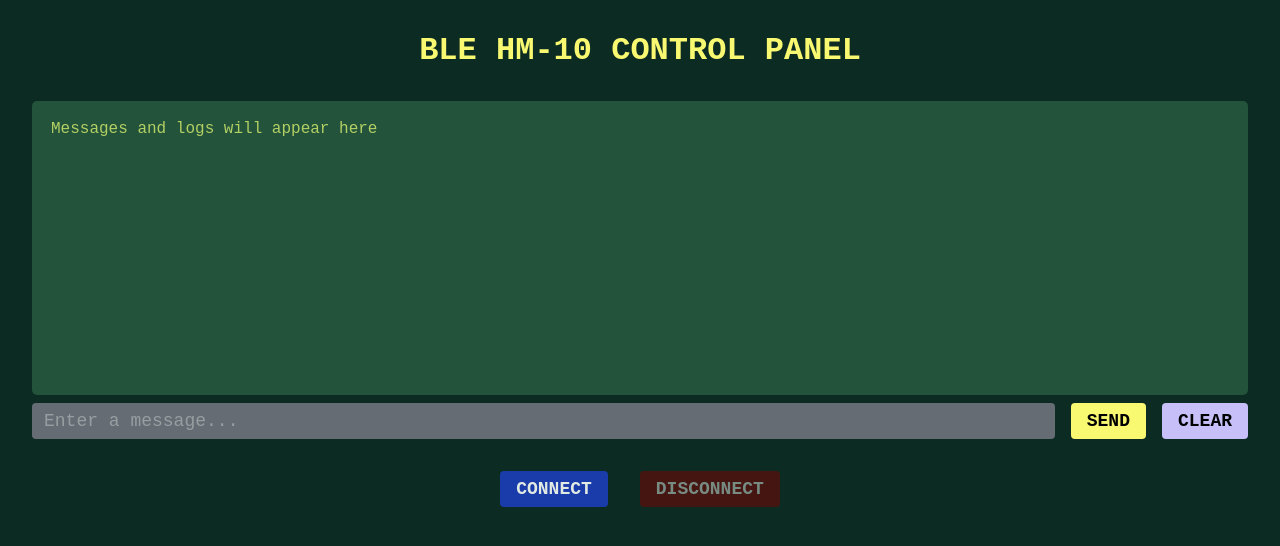
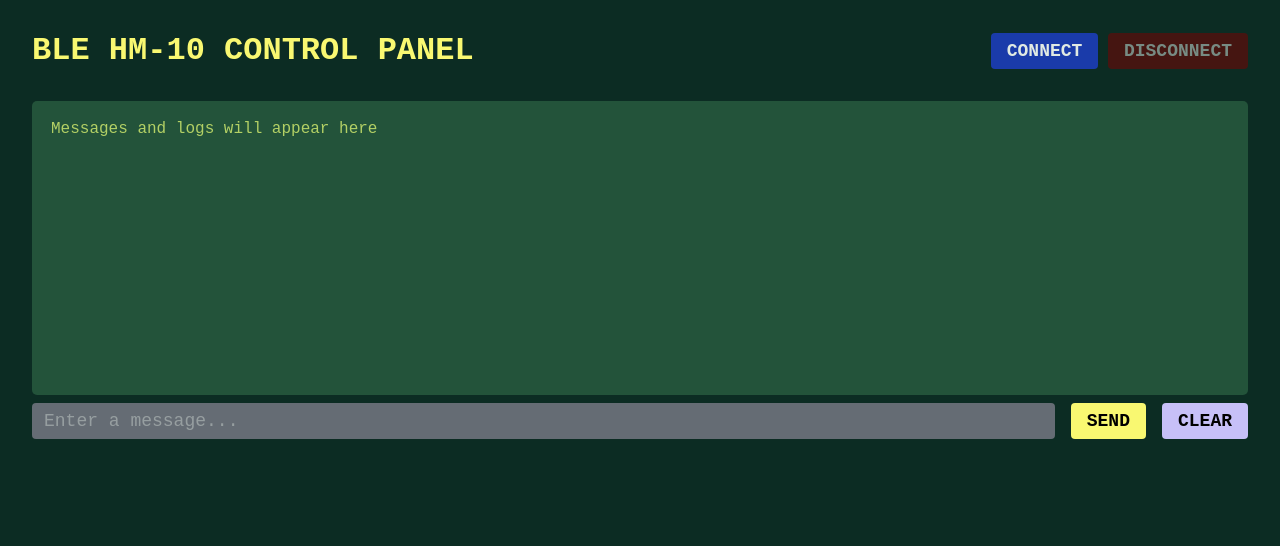
Before and after one commit to Mikadifo/blehd10, a website: page index.html in a window 1280 px wide. Drawn offline with Linux system fonts and the light colour scheme.

Commit message:
mod: navbar

```diff
--- a/index.html
+++ b/index.html
@@ -7,7 +7,13 @@
     <title>BLE HM-10</title>
   </head>
   <body>
-    <h1>BLE HM-10 CONTROL PANEL</h1>
+    <div id="navbar">
+      <h1>BLE HM-10 CONTROL PANEL</h1>
+      <div id="control-buttons">
+        <button id="connect-btn">connect</button>
+        <button id="disconnect-btn" disabled>disconnect</button>
+      </div>
+    </div>
     <div id="log-container">
       <p class="log-info">Messages and logs will appear here</p>
     </div>
@@ -22,10 +28,6 @@
       <button id="send-btn">send</button>
       <button type="button" id="clear-btn">clear</button>
     </form>
-    <div id="control-buttons">
-      <button id="connect-btn">connect</button>
-      <button id="disconnect-btn" disabled>disconnect</button>
-    </div>
   </body>
   <script src="./index.js"></script>
 </html>
--- a/style.css
+++ b/style.css
@@ -5,9 +5,21 @@ html {
   font-family: "Courier New", Courier, monospace;
 }
 
+*:disabled {
+  opacity: 0.5;
+  cursor: not-allowed;
+}
+
 body {
   background: #0c2c23;
   margin: 2rem;
+}
+
+#navbar {
+  display: flex;
+  justify-content: space-between;
+  align-items: center;
+  width: 100%;
 }
 
 h1 {
@@ -76,11 +88,10 @@ form > #clear-btn {
   margin-left: 1rem;
 }
 
-#control-buttons {
-  display: flex;
-  gap: 2rem;
-  justify-content: center;
-  margin-top: 2rem;
+#control-buttons > button {
+  color: #e1eae3;
+  font-size: 18px;
+  padding: 8px 16px;
 }
 
 #connect-btn {
@@ -88,17 +99,6 @@ form > #clear-btn {
   color: #e1eae3;
 }
 
-#control-buttons > button {
-  color: #e1eae3;
-  font-size: 18px;
-  padding: 8px 16px;
-}
-
 #disconnect-btn {
   background: #7e0000;
 }
-
-*:disabled {
-  opacity: 0.5;
-  cursor: not-allowed;
-}
```
